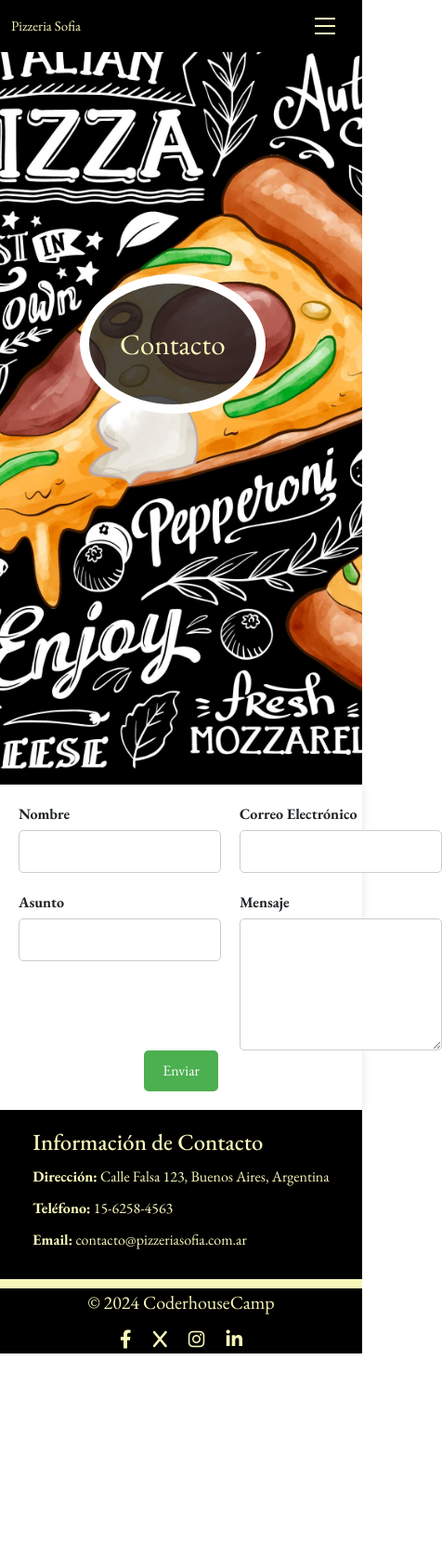
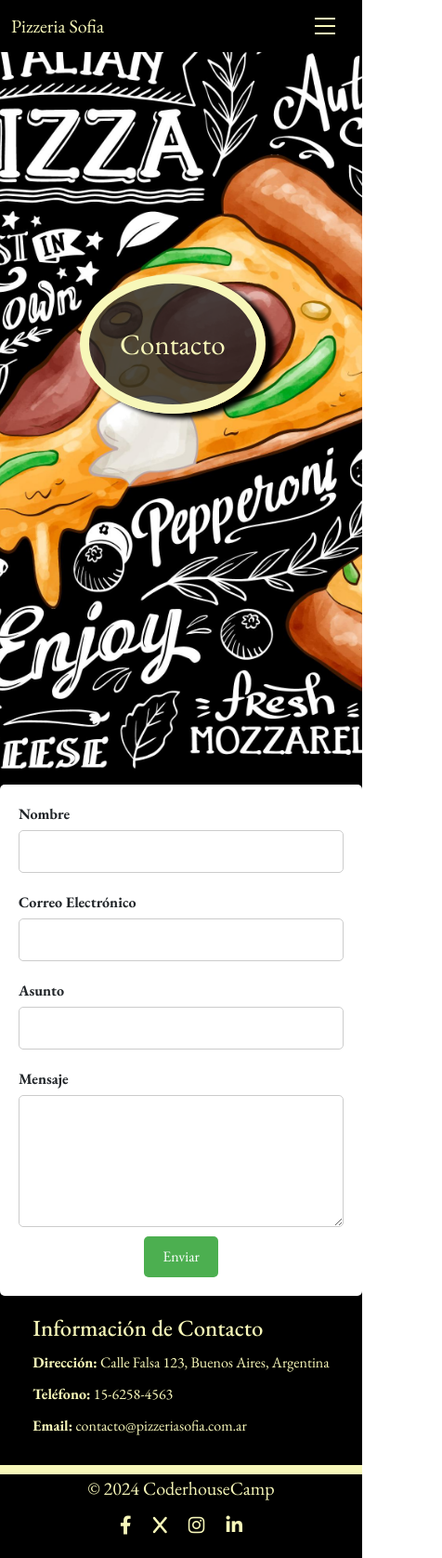
Before and after one commit to GHGabrielHurt/pizzeria_sofia, a plain HTML site: page pages/contacto.html in a window 390 px wide. Shown: the whole page at 93% size, 476 px wide, since content can reach past the window. Before the commit the page ends 1456 px from the top, so only its background shows below. Drawn offline with nearby package versions, Linux system fonts and the light colour scheme.

Commit message:
version03

```diff
--- a/css/style.css
+++ b/css/style.css
@@ -41,7 +41,8 @@ header {
   width: 200px;
   height: 150px;
   border-radius: 50%;
-  border: 10px solid rgb(255, 255, 255);
+  box-shadow: 10px 5px 5px black;
+  border: 10px solid #F7F7B9;
   background-color: rgba(34, 34, 34, 0.8);
 }
 .contenedor_banner_p .banner_p {
@@ -106,7 +107,7 @@ main {
   justify-content: space-between;
   padding: 20px;
 }
-.gallery .gallery-item {
+.gallery-item {
   flex: 1 1 calc(25% - 20px);
   margin-bottom: 20px;
   border: solid 7px #F7F7B9;
@@ -130,7 +131,7 @@ footer {
 footer .footer_contenedor {
   max-width: 100%;
   margin: 0 auto;
-  padding: 0 20px;
+  padding-bottom: 20px;
   background-color: black;
 }
 footer .footer_contenedor p {
@@ -237,10 +238,10 @@ footer .social_media .social_icon.linkedin:hover {
   background-color: white;
   padding: 20px;
   box-shadow: 0 0 10px rgba(0, 0, 0, 0.1);
+  border-radius: 5px;
 }
 .contacto_form .form_grid {
   display: grid;
-  grid-template-columns: 1fr 1fr;
   gap: 20px;
 }
 .contacto_form .form_grid .form_group {
@@ -259,7 +260,7 @@ footer .social_media .social_icon.linkedin:hover {
   font-size: 16px;
 }
 .contacto_form .submit_btn {
-  grid-column: span 2;
+  grid-column: span 1;
   display: flex;
   justify-content: center;
 }
@@ -271,6 +272,7 @@ footer .social_media .social_icon.linkedin:hover {
   border-radius: 5px;
   cursor: pointer;
   font-size: 16px;
+  margin-top: 10px
 }
 .contacto_form .submit_btn button:hover {
   background-color: rgb(60.5577689243, 139.4422310757, 63.7450199203);
@@ -283,7 +285,26 @@ footer .social_media .social_icon.linkedin:hover {
 .navbar-brand:hover {
   color: white;
 }
+@media (max-width: 2000px) {
+  .gallery-item {
+    flex: 1 1 calc(33.33% - 20px);
+  }
+  .footer_contenedor p {
+    font-size: 14px;
+  }
+  .form_grid {
+    grid-template-columns: 1fr 1fr;
+  }
+  .contenedor_banner {
 
+    left: 42%;
+
+  }
+  .contenedor_banner_p {
+
+    left: 40%;
+
+  }
 @media (max-width: 1200px) {
   .gallery-item {
     flex: 1 1 calc(33.33% - 20px);
@@ -291,25 +312,38 @@ footer .social_media .social_icon.linkedin:hover {
   .footer_contenedor p {
     font-size: 14px;
   }
+  .form_grid {
+    grid-template-columns: 1fr 1fr;
+  }
+  .contenedor_banner {
+    left: 40%;
+
+  }
+  .contenedor_banner_p {
+    left: 43%;
+
+  }
+
 }
-@media (max-width: 768px) {
-  .gallery-item {
-    flex: 1 1 calc(50% - 20px);
-  }
-  .form_grid {
-    grid-template-columns: 1fr;
-  }
-  .submit_btn {
-    grid-column: 1;
-  }
-  .text_menu {
-    font-size: 15px;
-  }
-}
+
 @media (max-width: 480px) {
   .gallery-item {
     flex: 1 1 calc(100% - 20px);
   }
+  @media (max-width: 768px) {
+    .form_grid {
+        grid-template-columns: 2fr;
+    }
+  .contenedor_banner {
+    left: 9%;
+  }
+  .contenedor_banner_p {
+    left: 22%;
+
+  }
+
+}
+}
 }
 
 /*# sourceMappingURL=style.css.map */
```
